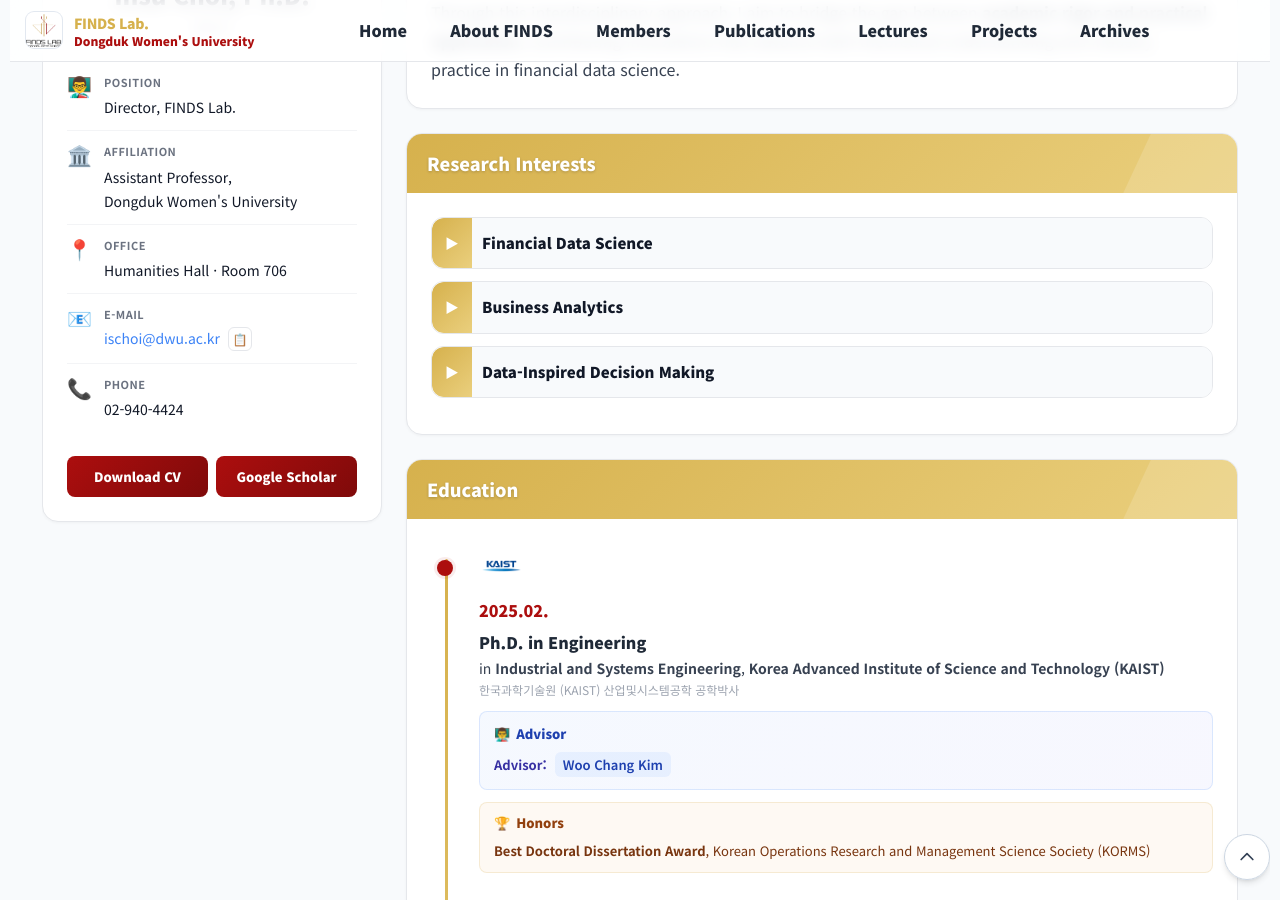
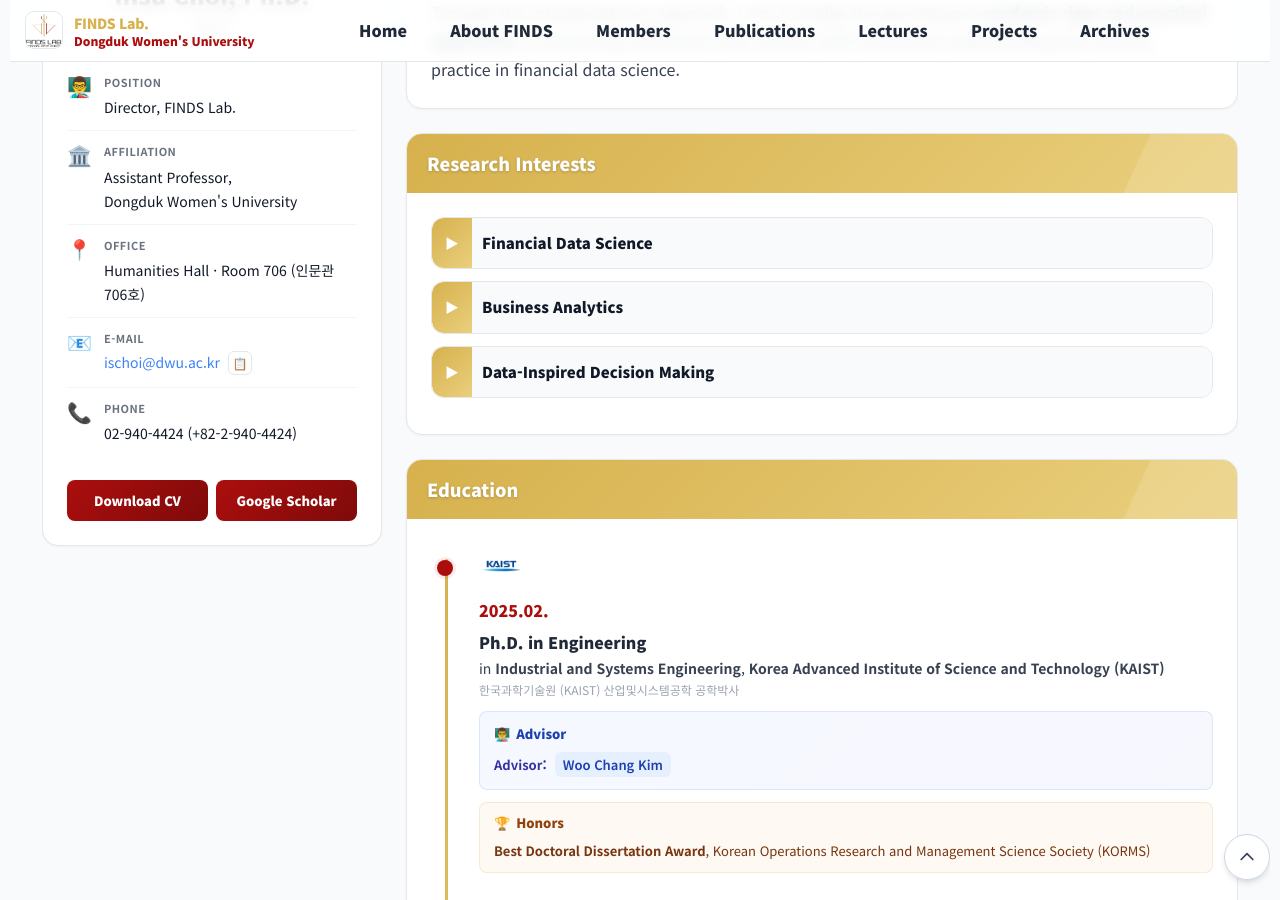
Before and after one commit to FinDS-Lab/site, a Jekyll site: the page built from members-director.html, in a window 1280 px wide and 900 px high, scrolled down 841 px. Built offline with Jekyll 4.4.1, drawn with Linux system fonts in a browser that asks for light colours; nearby versions of some CDN libraries.

Commit message:
Update members-director.html

```diff
--- a/members-director.html
+++ b/members-director.html
@@ -1775,7 +1775,7 @@
              <span class="profile-emoji">📍</span>
              <div class="profile-content">
                <span class="profile-label">Office</span>
-               <span class="profile-value">Humanities Hall · Room 706</span>
+               <span class="profile-value">Humanities Hall · Room 706 (인문관 706호)</span>
              </div>
            </div>
            <div class="profile-item">
@@ -1794,7 +1794,7 @@
             <span class="profile-emoji">📞</span>
             <div class="profile-content">
               <span class="profile-label">Phone</span>
-              <span class="profile-value">02-940-4424</span>
+              <span class="profile-value">02-940-4424 (+82-2-940-4424)</span>
             </div>
           </div>
          </div>
```
